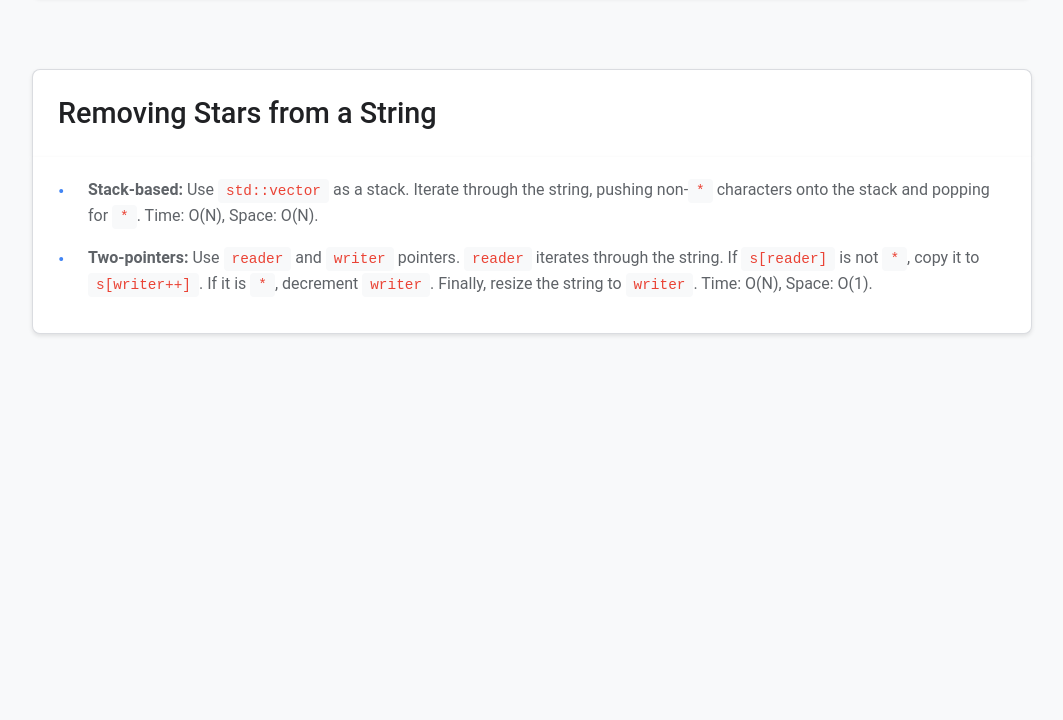
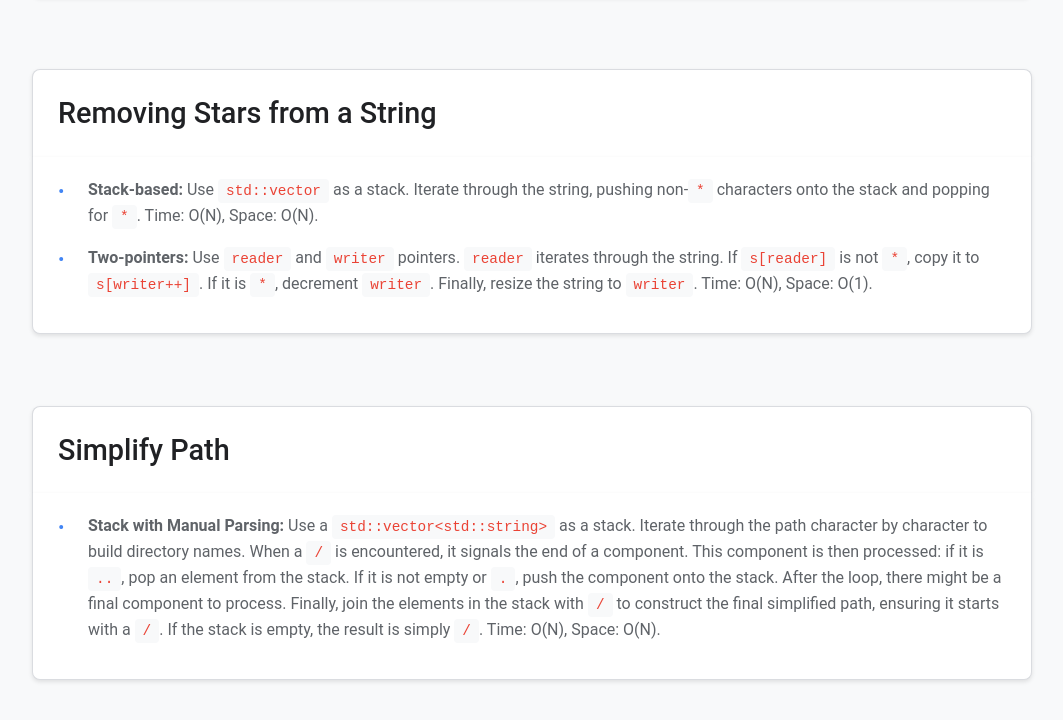
Before and after one commit to bloom256/algo_leetcode, a plain HTML site: page chapter_5_stack_queue.html in a window 1280 px wide. Shown: the part 938-1658 px from the top of the page, without its empty margins (108-1171 px from the left). Before the commit the page ends 1352 px from the top, so only its background shows below. Drawn offline with Linux system fonts and the light colour scheme.

Commit message:
task 'Simplify Path' added to chapter 'Stack/Queue'

```diff
--- a/chapter_5_stack_queue.html
+++ b/chapter_5_stack_queue.html
@@ -75,5 +75,19 @@ string. If <code>s[reader]</code> is not <code>*</code>, copy it to
 <code>writer</code>. Finally, resize the string to <code>writer</code>.
 Time: O(N), Space: O(1).</li>
 </ul>
+<h4 id="simplify-path">Simplify Path</h4>
+<ul>
+<li><strong>Stack with Manual Parsing:</strong> Use a
+<code>std::vector&lt;std::string&gt;</code> as a stack. Iterate through
+the path character by character to build directory names. When a
+<code>/</code> is encountered, it signals the end of a component. This
+component is then processed: if it is <code>..</code>, pop an element
+from the stack. If it is not empty or <code>.</code>, push the component
+onto the stack. After the loop, there might be a final component to
+process. Finally, join the elements in the stack with <code>/</code> to
+construct the final simplified path, ensuring it starts with a
+<code>/</code>. If the stack is empty, the result is simply
+<code>/</code>. Time: O(N), Space: O(N).</li>
+</ul>
 </body>
 </html>
```
Also changed, not shown: index.html (+2 -2 lines), 2 other files.
